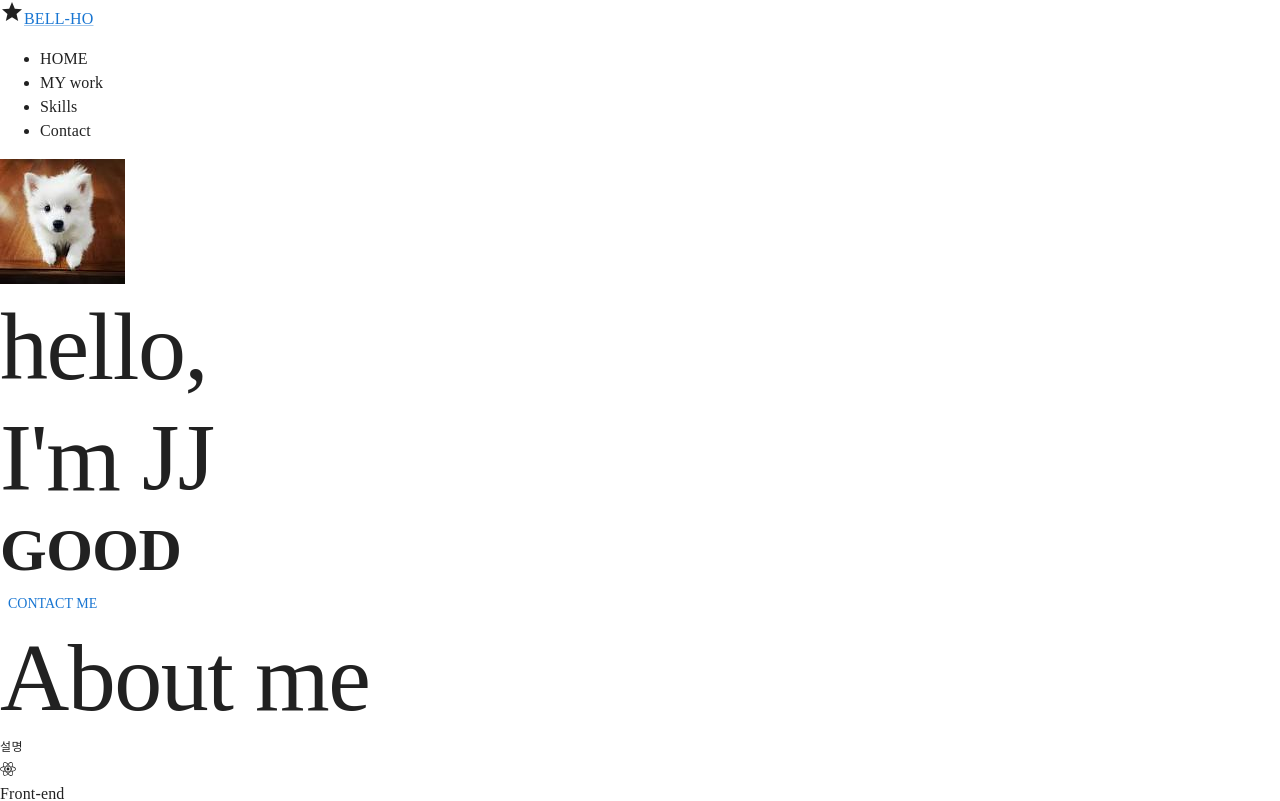
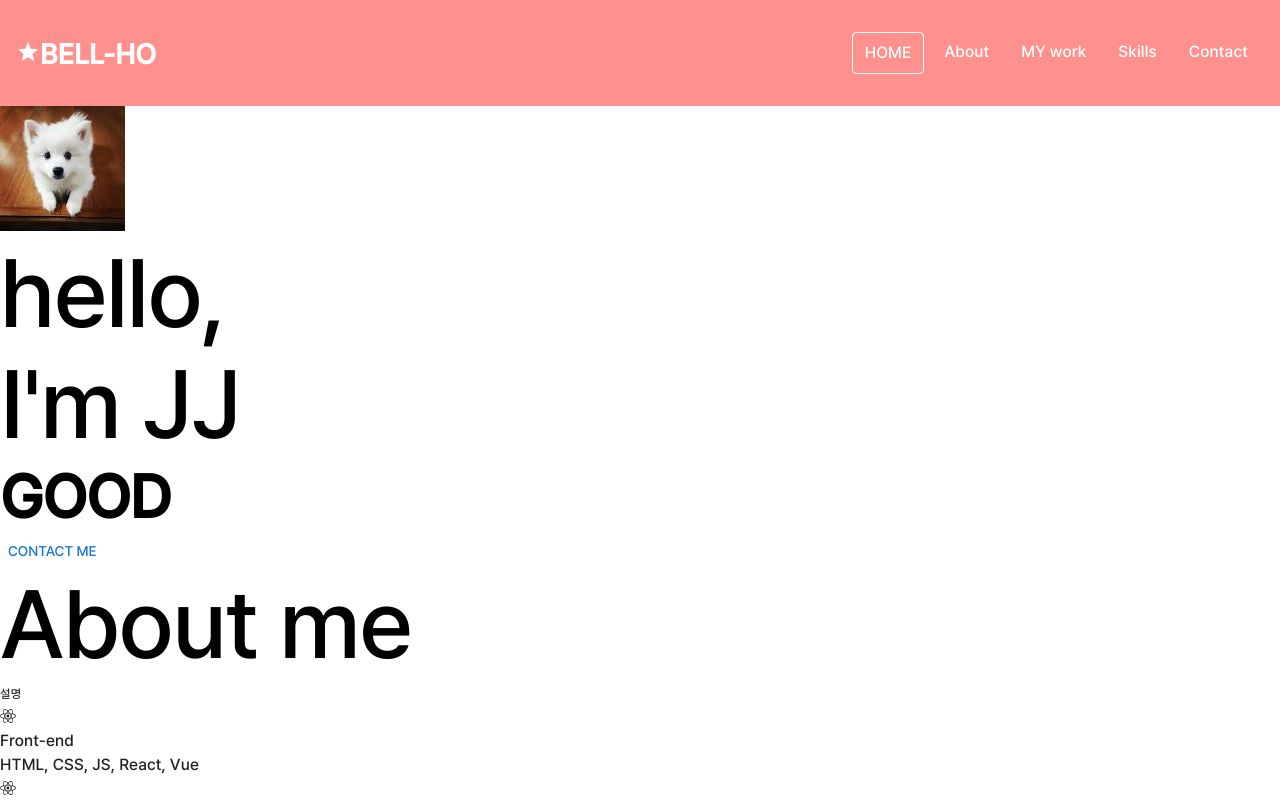
Before and after one commit to bell-ho/portfolio, a React (Create React App) app: page / in a window 1280 px wide. Shown: the top 801 px of the page. Built offline with nearby package versions, Linux system fonts and the light colour scheme.

Commit message:
네브바 작업

```diff
--- a/src/App.js
+++ b/src/App.js
@@ -1,6 +1,7 @@
 import Main from './components/Main';
 import { library } from '@fortawesome/fontawesome-svg-core';
 import { fab } from '@fortawesome/free-brands-svg-icons';
+
 function App() {
   library.add(fab);
   return <Main />;
--- a/src/components/Navbar.jsx
+++ b/src/components/Navbar.jsx
@@ -4,20 +4,21 @@ import { Box, Link } from '@mui/material';
 
 const Navbar = () => {
   return (
-    <>
-      <Box>
+    <Box className={'navbar'}>
+      <Box className={'navbar__logo'}>
         <StarIcon />
-        <Link href={'#'}>BELL-HO</Link>
+        <a href={'#'}>BELL-HO</a>
       </Box>
       <Box className={'navbar__menu'}>
         <ul className={'navbar__menu'}>
-          <li className={'navbar__menu__item'}>HOME</li>
+          <li className={'navbar__menu__item active'}>HOME</li>
+          <li className={'navbar__menu__item'}>About</li>
           <li className={'navbar__menu__item'}>MY work</li>
           <li className={'navbar__menu__item'}>Skills</li>
           <li className={'navbar__menu__item'}>Contact</li>
         </ul>
       </Box>
-    </>
+    </Box>
   );
 };
 
--- a/src/global.css
+++ b/src/global.css
@@ -1,14 +1,135 @@
+/* Global */
+
+:root {
+    /* Color */
+    --color-white: #ffffff;
+    --color-light-white: #eeeeee;
+    --color-dark-white: #bdbdbd;
+    --color-pink: #fe918d;
+    --color-dark-pink: #ff6863;
+    --color-dark-grey: #4d4d4d;
+    --color-grey: #616161;
+    --color-light-grey: #7c7979;
+    --color-blue: #73aace;
+    --color-yellow: #fff7d1;
+    --color-orange: #feb546;
+    --color-black: #000000;
+
+    /* Font size */
+    --font-large: 48px;
+    --font-medium: 28px;
+    --font-regular: 18px;
+    --font-small: 16px;
+    --font-micro: 14px;
+
+    /* Font weight */
+    --weight-bold: 700;
+    --weight-semi-bold: 600;
+    --weight-regular: 400;
+
+    /* Size */
+    --size-border-radius: 4px
+}
+
+/* Universal tags */
+* {
+    box-sizing: border-box;
+}
+
+body {
+    margin: 0;
+
+    /*마우스를 텍스트에 올려도 기본 지정모양*/
+    cursor: default;
+}
+
+a {
+    text-decoration: none;
+    color: var(--color-white);
+}
+
+ul {
+    list-style: none;
+    padding-left: 0;
+}
+
+/* Typography */
+
+h1 {
+    font-size: var(--font-large);
+    font-weight: var(--weight-bold);
+    color: var(--color-black);
+    margin: 16px 0px;
+}
+
+h2 {
+    font-size: var(--font-medium);
+    font-weight: var(--weight-semi-bold);
+    color: var(--color-black);
+    margin: 8px 0;
+}
+
+h3 {
+    font-size: var(--font-regular);
+    font-weight: var(--weight-regular);
+    color: var(--color-black);
+    margin: 8px 0;
+}
+
+p {
+    font-size: var(--font-regular);
+    font-weight: var(--weight-regular);
+    color: var(--color-black);
+    margin: 4px 0;
+}
+
+/* navbar */
+.navbar {
+    /*블럭 레벨이여서 박스 두개하기위해 플랙스*/
+    display: flex;
+    justify-content: space-between;
+    background-color: var(--color-pink);
+    align-items: center;
+    color: var(--color-white);
+    padding: 16px;
+}
+
+.navbar__menu {
+    display: flex;
+}
+
+.navbar__logo {
+    font-size: var(--font-medium);
+    font-weight: var(--weight-semi-bold);
+}
+
+.navbar__menu__item {
+    padding: 8px 12px;
+    margin: 0 4px;
+    cursor: pointer;
+    border-radius: var(--size-border-radius);
+
+}
+
+.navbar__menu__item.active {
+    border: 1px solid var(--color-white);
+}
+
+.navbar__menu__item:hover {
+    background-color: var(--color-dark-pink);
+}
+
+
 @font-face {
     font-family: 'NotoSans';
-    src:url("assets/fonts/NotoSansKR-Light.otf");
+    src: url("assets/fonts/NotoSansKR-Light.otf");
     font-weight: normal;
     font-display: block;
 }
 
-
 @font-face {
     font-family: 'Pretendard';
-    src:url("assets/fonts/Pretendard-Medium.woff2") format('woff2');
+    src: url("assets/fonts/Pretendard-Medium.woff2") format('woff2');
     font-weight: normal;
     font-display: block;
 }
--- a/src/index.js
+++ b/src/index.js
@@ -5,6 +5,7 @@ import App from './App';
 import reportWebVitals from './reportWebVitals';
 import { CssBaseline, ThemeProvider } from '@mui/material';
 import { theme } from 'src/assets/theme';
+import 'src/global.css';
 
 const root = ReactDOM.createRoot(document.getElementById('root'));
 root.render(
@@ -16,7 +17,4 @@ root.render(
   </React.StrictMode>,
 );
 
-// If you want to start measuring performance in your app, pass a function
-// to log results (for example: reportWebVitals(console.log))
-// or send to an analytics endpoint. Learn more: https://bit.ly/CRA-vitals
 reportWebVitals();
```
